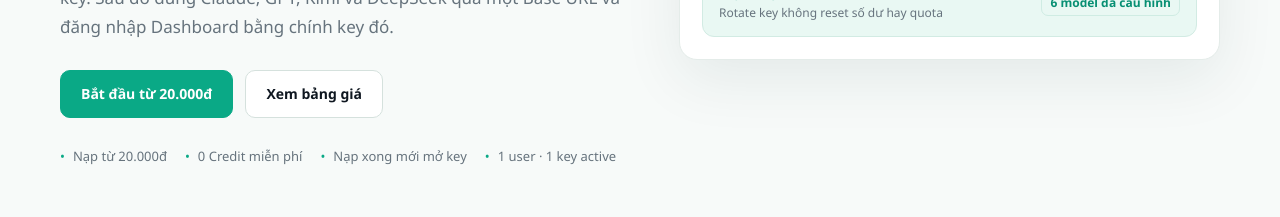
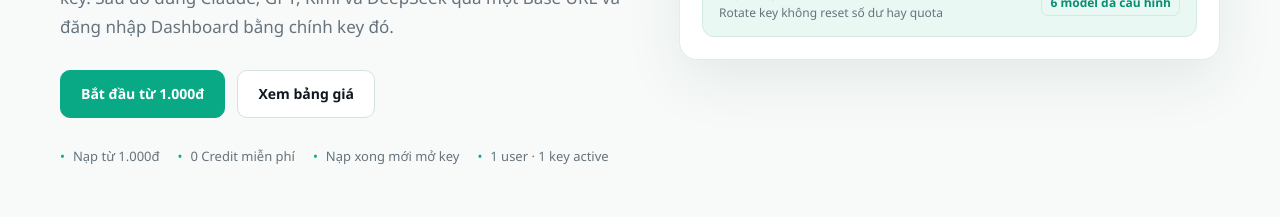
Before and after one commit to loinguyen82/apikeya, a Next.js app in the folder apps/web/: page / in a window 1280 px wide. Shown: the part 527-744 px from the top of the page. Built offline with nearby package versions, Linux system fonts and the light colour scheme.

Commit message:
fix(ui): align landing minimum topup with 1k flow

```diff
--- a/apps/web/src/app/page.tsx
+++ b/apps/web/src/app/page.tsx
@@ -45,12 +45,12 @@ export default function HomePage() {
             </p>
 
             <div className="hero-actions">
-              <Link href="/signup" className="btn" style={{ padding: '12px 20px' }}>Bắt đầu từ 20.000đ</Link>
+              <Link href="/signup" className="btn" style={{ padding: '12px 20px' }}>Bắt đầu từ 1.000đ</Link>
               <a href="#pricing" className="btn secondary" style={{ padding: '12px 20px' }}>Xem bảng giá</a>
             </div>
 
             <div className="hero-proof" aria-label="Điểm nổi bật">
-              <span>Nạp từ 20.000đ</span>
+              <span>Nạp từ 1.000đ</span>
               <span>0 Credit miễn phí</span>
               <span>Nạp xong mới mở key</span>
               <span>1 user · 1 key active</span>
```
